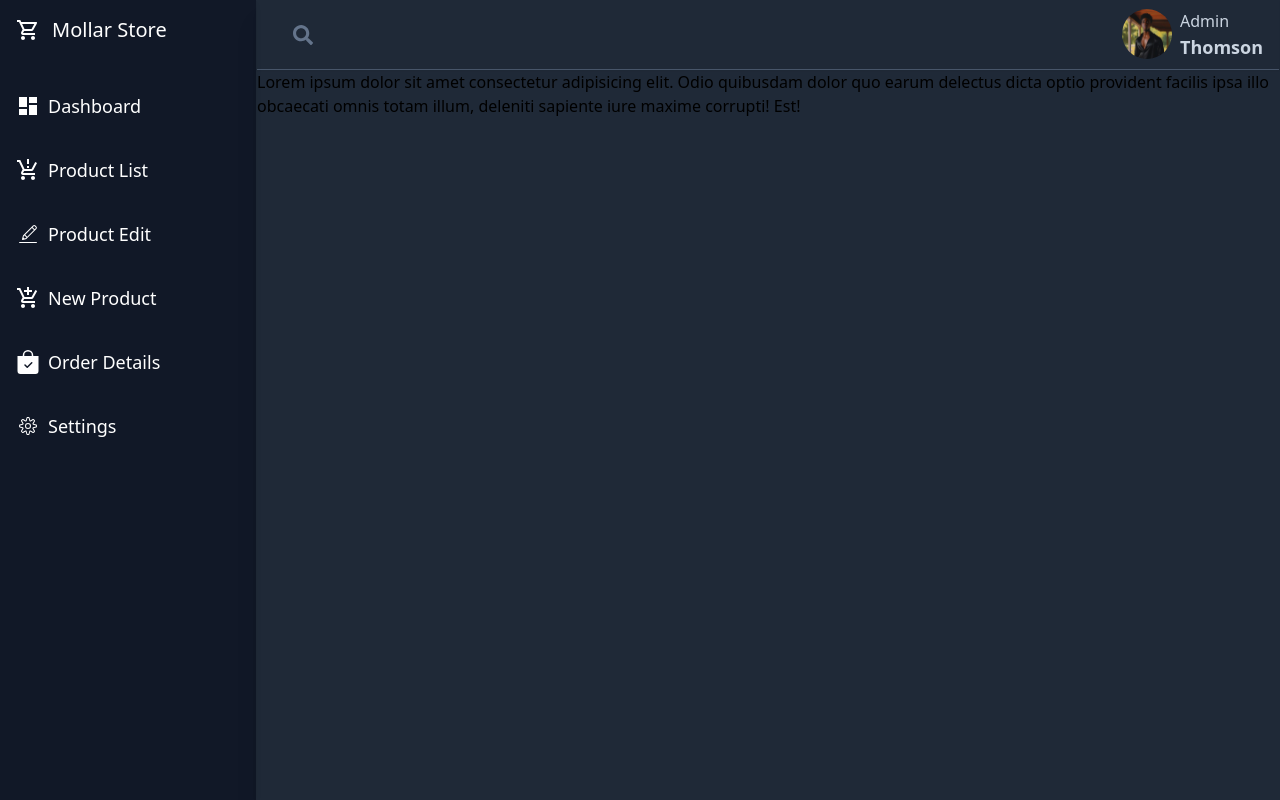
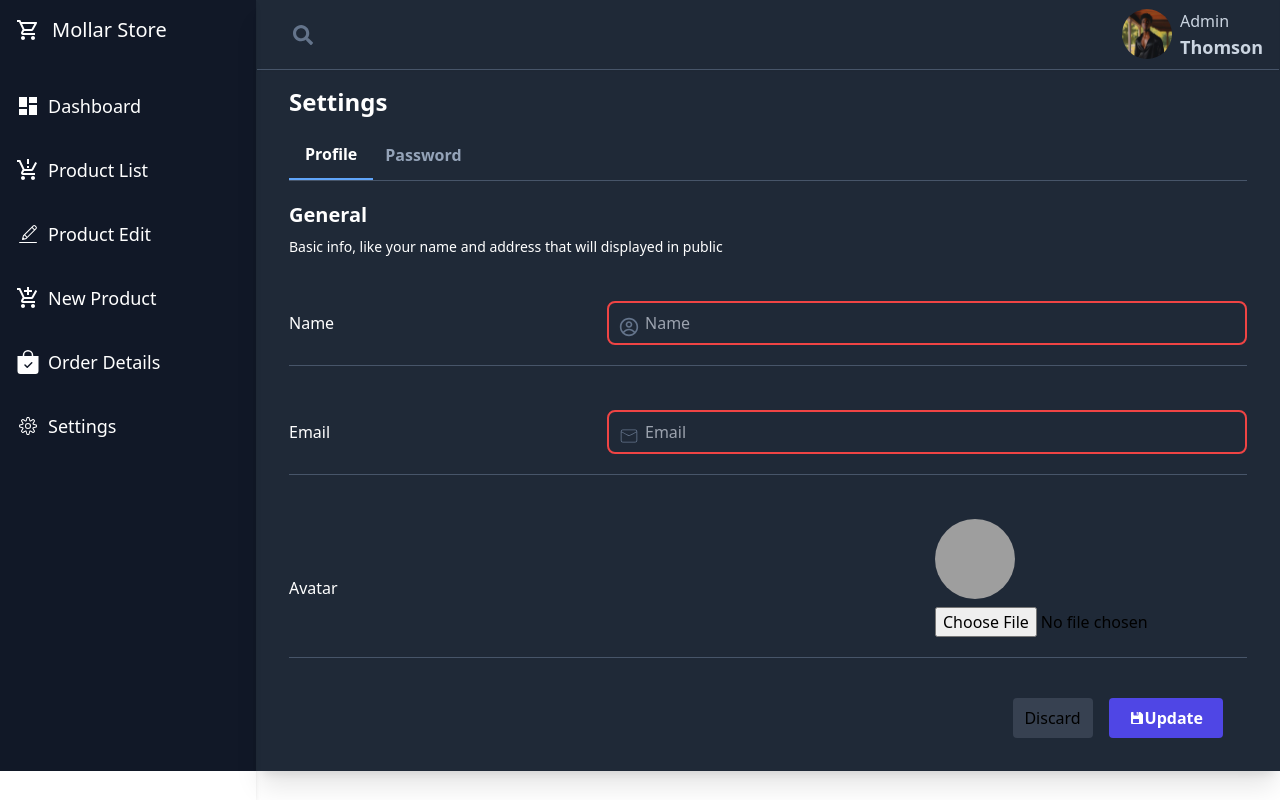
Before and after one commit to Thomson-dev/MollaAdmin, a React (Create React App) app: page /Settings in a window 1280 px wide. Built offline with nearby package versions, Linux system fonts and the light colour scheme; grey boxes are pictures that could not be loaded.

Commit message:
profile page

```diff
--- a/src/App.tsx
+++ b/src/App.tsx
@@ -10,7 +10,7 @@ import Settings from "./Screens/Settings.tsx";
 
 function App() {
   return (
-    <div className="bg-[#1F2937]  w-full  ">
+    <div className="bg-[#1F2937]   w-full  ">
       <Router>
         <div className="flex bg-[#111827] flex-row">
           <div className=" hidden w-[20%]  md:block   ">
--- a/src/Screens/Dashboard.tsx
+++ b/src/Screens/Dashboard.tsx
@@ -170,7 +170,7 @@ const Dashboard = (props: Props) => {
         })}
       </div>
 
-      <div className="grah flex flex-col md:flex-row gap-3 mb-5 px-5 md:px-10">
+      <div className="grah flex flex-col   md:flex-row gap-3 mb-5 px-5 md:px-10">
         <div className="md:w-[70%]  border border-slate-500 rounded-lg p-4">
           <Line options={options} data={data2} />
         </div>
@@ -179,6 +179,7 @@ const Dashboard = (props: Props) => {
           <Doughnut data={data3} />
         </div>
       </div>
+
     </div>
   );
 };
--- a/src/Screens/NewProduct.tsx
+++ b/src/Screens/NewProduct.tsx
@@ -157,8 +157,8 @@ const NewProduct = (props: Props) => {
             <button className="bg-[#374151] w-20 py-2 rounded">Discard</button>
 
             <div className="flex items-center">
-              <button className="bg-[#4F46E5] px-5 rounded py-2 flex items-center">
-                <IoIosSave />
+              <button className="bg-[#4F46E5] px-5 text-white font-semibold rounded py-2 flex items-center">
+                <IoIosSave className = 'text-white' />
                 Save
               </button>
             </div>
--- /dev/null
+++ b/src/Screens/Password.tsx
@@ -0,0 +1,11 @@
+import React from 'react'
+
+type Props = {}
+
+function Password({}: Props) {
+  return (
+    <div>Password</div>
+  )
+}
+
+export default Password
--- /dev/null
+++ b/src/Screens/Profile.tsx
@@ -0,0 +1,126 @@
+import React, { useState } from "react";
+import { CgProfile } from "react-icons/cg";
+import { CiMail } from "react-icons/ci";
+import { IoIosSave } from "react-icons/io";
+
+type Props = {};
+
+const Profile = (props: Props) => {
+  const [inputValue, setInputValue] = useState("");
+  const [isEmpty, setIsEmpty] = useState(true);
+
+  const handleInputChange = (e) => {
+    const value = e.target.value;
+    setInputValue(value);
+    setIsEmpty(value.trim() === ""); // Check if input is empty (ignoring whitespace)
+  };
+  const isTooShort = () => {
+    const wordCount = inputValue.trim().split(/\s+/).length;
+    return wordCount < 3 && !isEmpty;
+  };
+
+  const [imageSrc, setImageSrc] = useState("https://elstar.themenate.net/img/avatars/thumb-3.jpg"); // Default image source
+
+  const handleImageChange = (e) => {
+    const file = e.target.files[0]; // Get the selected file
+    if (file) {
+      const reader = new FileReader(); // Use FileReader to read file content
+      reader.onload = (event) => {
+        setImageSrc(event.target.result); // Set image source to the uploaded file
+      };
+      reader.readAsDataURL(file); // Read file as a data URL
+    }
+  };
+
+  return (
+    <div className="">
+      <h2 className="text-white  text-xl pt-5 font-semibold">General</h2>
+      <p className="text-white mt-2 text-sm">
+        Basic info, like your name and address that will displayed in public
+      </p>
+      <div className="flex flex-col">
+        <div className="flex mt-11 border-b border-slate-600 pb-5 justify-between md:px items-center">
+          <h3 className="text-white">Name</h3>
+          <div className="flex relative">
+            <input
+              type="text"
+              onChange={handleInputChange}
+              placeholder="Name"
+              className={`{md:w-[40vw] w-[50vw]  px-9 text-white outline-none bg-[#1F2937] rounded-lg border py-2 ${
+                isEmpty ? "border-red-500 border-2" : "border-blue-500 border-2"
+              }  }`}
+            />
+            <CgProfile className="absolute text-slate-500 text-xl left-3 top-4 " />
+            {/* {isTooShort() && (
+              <p className="absolute top-12  text-red-500 text-sm">Too short</p>
+            )} */}
+          </div>
+        </div>
+
+        <div className="flex mt-11 border-b border-slate-600 pb-5 justify-between md:px items-center">
+          <h3 className="text-white">Email</h3>
+          <div className="flex relative">
+            <input
+              type="text"
+              onChange={handleInputChange}
+              placeholder="Email"
+              className={`{md:w-[40vw] w-[50vw]  px-9 text-white outline-none bg-[#1F2937] rounded-lg border py-2 ${
+                isEmpty ? "border-red-500 border-2" : "border-blue-500 border-2"
+              }  }`}
+            />
+            <CiMail className="absolute text-slate-500 text-xl left-3 top-4 " />
+            {/* {isTooShort() && (
+              <p className="absolute top-12  text-red-500 text-sm">
+                Email required
+              </p>
+            )} */}
+          </div>
+        </div>
+
+        <div className="flex mt-11 border-b justify-between border-slate-600   items-center">
+          <h3 className="text-white">Avatar</h3>
+          <div>
+            {/* Image preview */}
+            {imageSrc && (
+              <img
+                src={imageSrc}
+                alt="Preview"
+             className="w-20 h-20 rounded-full"
+              />
+            )}
+
+            {/* File input for image upload */}
+            <input
+              type="file"
+              accept="image/*"
+              className="mt-2"
+              onChange={handleImageChange}
+              style={{ marginBottom: "20px" }}
+            />
+
+            {/* Display message if no image is selected */}
+            {!imageSrc && <p>Please select an image for upload.</p>}
+          </div>
+        </div>
+
+
+        <div className="footer  mt-6   w-full py-4 ">
+        <div className="flex  justify-end ">
+          <div className="flex space-x-4 px-6">
+            <button className="bg-[#374151] w-20 py-2 rounded">Discard</button>
+
+            <div className="flex items-center">
+              <button className="bg-[#4F46E5] px-5 space-x-4 text-white font-semibold rounded py-2 flex items-center">
+                <IoIosSave className="text-white " />
+                Update
+              </button>
+            </div>
+          </div>
+        </div>
+      </div>
+      </div>
+    </div>
+  );
+};
+
+export default Profile;
--- a/src/Screens/Settings.tsx
+++ b/src/Screens/Settings.tsx
@@ -1,16 +1,60 @@
-import React from 'react'
-import Navbar from '../Components/Navbar.tsx'
+import React, { useState } from "react";
+import Navbar from "../Components/Navbar.tsx";
+import Profile from "./Profile.tsx";
+import Password from "./Password.tsx";
 
-type Props = {}
+type Props = {};
 
 const Settings = (props: Props) => {
+  const [toggle, setToggleState] = useState(1);
+
+  const toggleTab = (index) => {
+    setToggleState(index);
+  };
   return (
-    <div className='border bg-[#1F2937] h-screen  shadow-xl border-[#1F2937]  ' >
-        <Navbar/>
+    <div className="border  bg-[#1F2937]   shadow-xl border-[#1F2937]  ">
+      <Navbar />
 
-        <p>Lorem ipsum dolor sit amet consectetur adipisicing elit. Odio quibusdam dolor quo earum delectus dicta optio provident facilis ipsa illo obcaecati omnis totam illum, deleniti sapiente iure maxime corrupti! Est!</p>
+      <div className="p-4 px-4 md:px-8 ">
+        <h3 className="text-white font-bold  text-2xl">Settings</h3>
+
+        <div className="mt-3">
+          <div className="flex space-x-3 border-slate-600 border-b">
+            <button
+              onClick={() => toggleTab(1)}
+              className={`${
+                toggle === 1
+                  ? "border-b-2 border-blue-400 px-4 text-white  font-semibold  py-3 "
+                  : " "
+              } text-slate-400 font-semibold `}
+            >
+              Profile
+            </button>
+            <button
+              onClick={() => toggleTab(2)}
+              className={`${
+                toggle === 2
+                  ? "border-b-2 border-blue-400 px-4 text-white  font-semibold  py-3 "
+                  : " "
+              } text-slate-400 font-semibold`}
+            >
+              Password
+            </button>
+          </div>
+
+          <div className="">
+            <div className={`${toggle === 1 ? "block" : "hidden"}`}>
+              <Profile />
+            </div>
+
+            <div className={`${toggle === 2 ? "block" : "hidden"}`}>
+              <Password />
+            </div>
+          </div>
+        </div>
+      </div>
     </div>
-  )
-}
+  );
+};
 
-export default Settings
+export default Settings;
```
